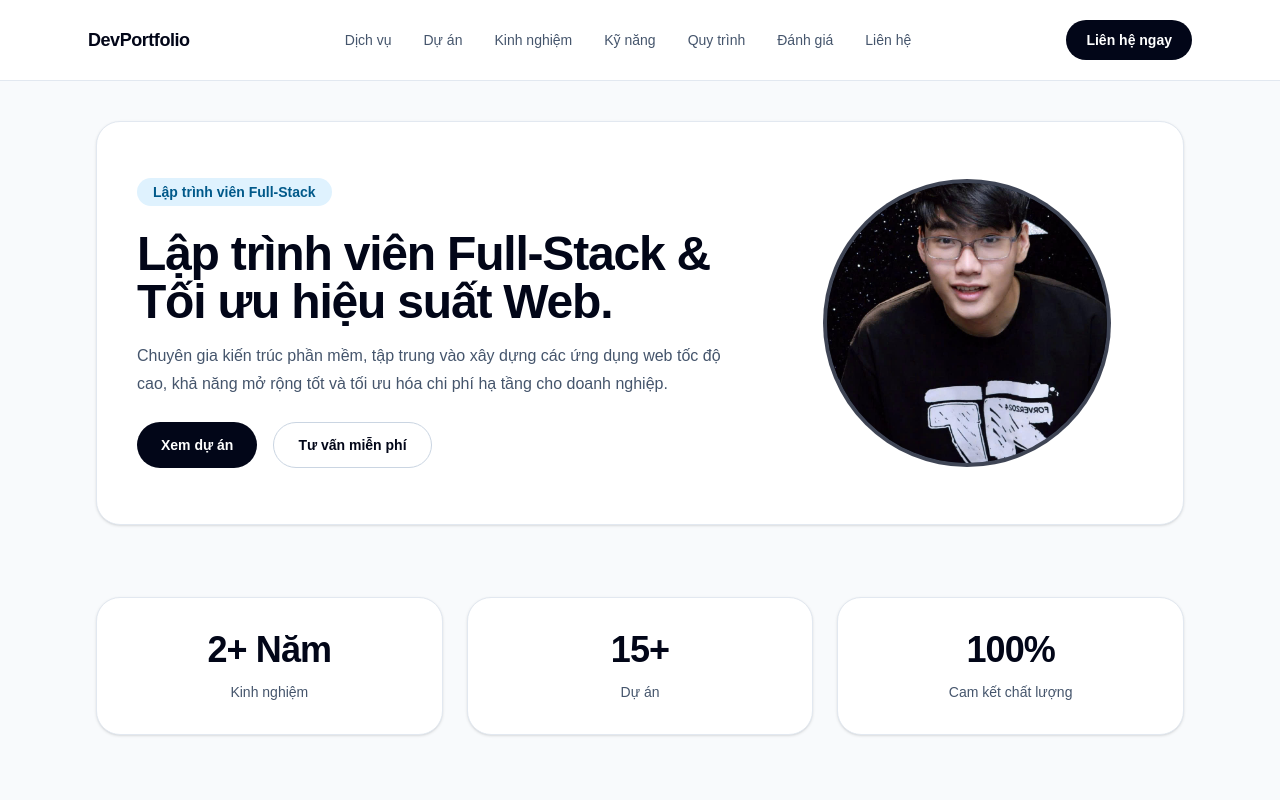
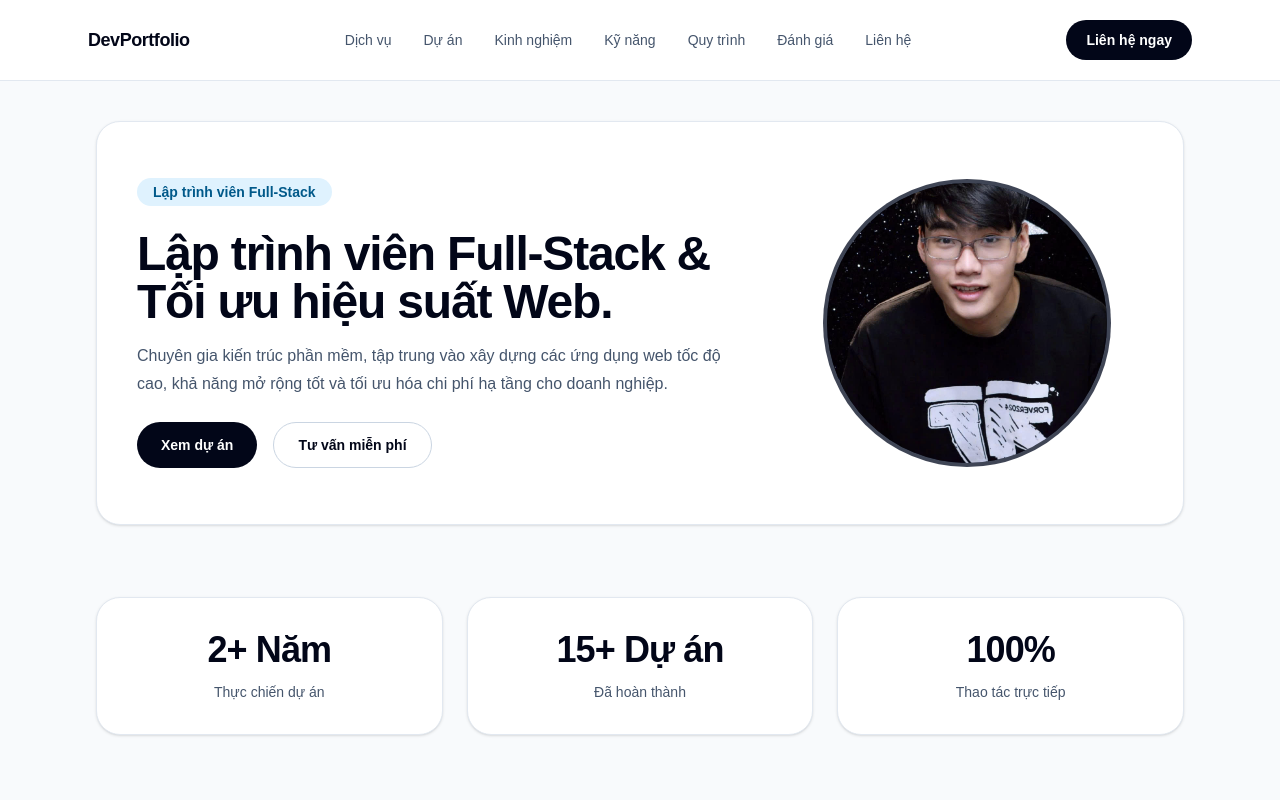
Before and after one commit to DBPCod/Portfolio, a Next.js app in the folder portfolio/: page /dashboard in a window 1280 px wide. Shown: the top 800 px of the page. Built offline with nearby package versions, Linux system fonts and the light colour scheme.

Commit message:
fix: sửa lỗi hiển thị ra thông tin các dự án đã làm

```diff
--- a/portfolio/app/dashboard/_component/ProjectOverview.tsx
+++ b/portfolio/app/dashboard/_component/ProjectOverview.tsx
@@ -1,7 +1,7 @@
 const overview = [
-  { label: "2+ Năm", value: "Kinh nghiệm" },
-  { label: "15+", value: "Dự án" },
-  { label: "100%", value: "Cam kết chất lượng" },
+  { label: "2+ Năm", value: "Thực chiến dự án" },
+  { label: "15+ Dự án", value: "Đã hoàn thành" },
+  { label: "100%", value: "Thao tác trực tiếp" },
 ];
 
 export default function ProjectOverview() {
```
